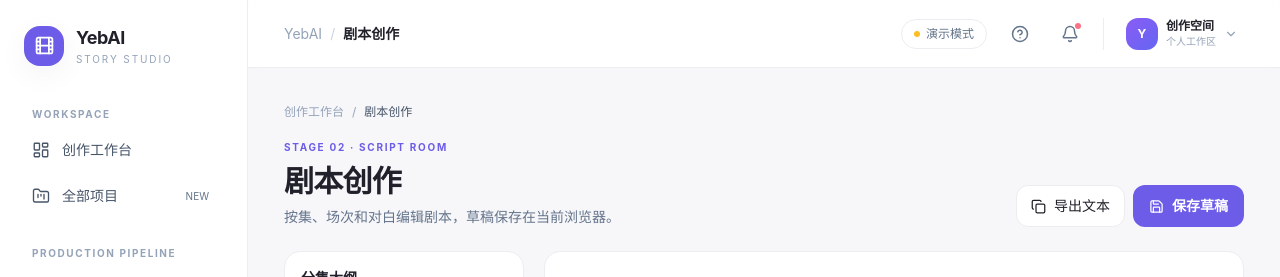
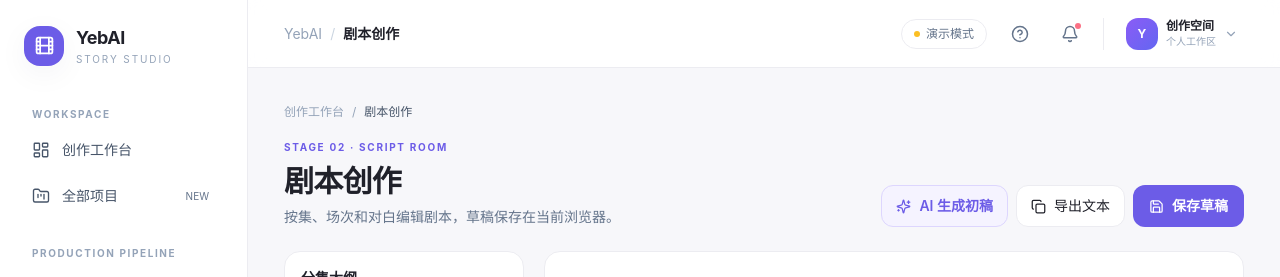
Before and after one commit to YE-Bai2/YebAI, a Next.js app: page /script in a window 1280 px wide. Shown: the top 277 px of the page. Built offline with nearby package versions, Linux system fonts and the light colour scheme.

Commit message:
feat: link AI draft generation from script editor

```diff
--- a/app/script/page.tsx
+++ b/app/script/page.tsx
@@ -2,7 +2,7 @@
 
 import { useEffect, useMemo, useState } from "react";
 import Link from "next/link";
-import { ArrowRight, Clapperboard, Copy, FilePlus2, Film, Plus, Save, Trash2 } from "lucide-react";
+import { ArrowRight, Clapperboard, Copy, FilePlus2, Film, Plus, Save, Sparkles, Trash2 } from "lucide-react";
 
 type Dialogue = { id: string; character: string; line: string; direction: string };
 type Scene = { id: string; heading: string; location: string; time: string; action: string; dialogue: Dialogue[] };
@@ -30,7 +30,7 @@ export default function ScriptPage() {
   function exportText(){const content=episodes.map(e=>`${e.title}\n本集梗概：${e.logline}\n\n${e.scenes.map(s=>`${s.heading}\n场景：${s.location} · ${s.time}\n${s.action}\n${s.dialogue.map(d=>`${d.character}：${d.line}${d.direction?`（${d.direction}）`:""}`).join("\n")}`).join("\n\n")}`).join("\n\n"+"=".repeat(24)+"\n\n");const blob=new Blob([content],{type:"text/plain;charset=utf-8"});const url=URL.createObjectURL(blob);const a=document.createElement("a");a.href=url;a.download="YebAI-剧本草稿.txt";a.click();URL.revokeObjectURL(url);setExportOpen(false);}
   if(!active)return null;
   return <div className="mx-auto max-w-7xl space-y-6">
-    <div className="flex flex-wrap items-end justify-between gap-4"><div><div className="flex items-center gap-2 text-xs text-slate-400"><Link href="/" className="hover:text-brand">创作工作台</Link><span>/</span><span className="text-slate-600">剧本创作</span></div><p className="mt-5 text-[10px] font-bold tracking-[.17em] text-brand">STAGE 02 · SCRIPT ROOM</p><h1 className="mt-2 text-3xl font-semibold tracking-tight">剧本创作</h1><p className="mt-2 text-sm text-slate-500">按集、场次和对白编辑剧本，草稿保存在当前浏览器。</p></div><div className="flex flex-wrap gap-2"><button onClick={()=>{setExportOpen(true)}} className="inline-flex items-center gap-2 rounded-xl border border-line bg-white px-3.5 py-2.5 text-sm hover:bg-slate-50"><Copy size={15}/>导出文本</button><button onClick={save} className="inline-flex items-center gap-2 rounded-xl bg-brand px-4 py-2.5 text-sm font-semibold text-white hover:bg-brand-dark"><Save size={15}/>{saved?"已保存":"保存草稿"}</button></div></div>
+    <div className="flex flex-wrap items-end justify-between gap-4"><div><div className="flex items-center gap-2 text-xs text-slate-400"><Link href="/" className="hover:text-brand">创作工作台</Link><span>/</span><span className="text-slate-600">剧本创作</span></div><p className="mt-5 text-[10px] font-bold tracking-[.17em] text-brand">STAGE 02 · SCRIPT ROOM</p><h1 className="mt-2 text-3xl font-semibold tracking-tight">剧本创作</h1><p className="mt-2 text-sm text-slate-500">按集、场次和对白编辑剧本，草稿保存在当前浏览器。</p></div><div className="flex flex-wrap gap-2"><Link href="/script/generate" className="inline-flex items-center gap-2 rounded-xl border border-violet-200 bg-violet-50 px-3.5 py-2.5 text-sm font-semibold text-brand hover:bg-violet-100"><Sparkles size={15}/>AI 生成初稿</Link><button onClick={()=>{setExportOpen(true)}} className="inline-flex items-center gap-2 rounded-xl border border-line bg-white px-3.5 py-2.5 text-sm hover:bg-slate-50"><Copy size={15}/>导出文本</button><button onClick={save} className="inline-flex items-center gap-2 rounded-xl bg-brand px-4 py-2.5 text-sm font-semibold text-white hover:bg-brand-dark"><Save size={15}/>{saved?"已保存":"保存草稿"}</button></div></div>
     {notice&&<div role="status" className="flex items-center justify-between rounded-xl border border-emerald-100 bg-emerald-50 px-4 py-3 text-sm text-emerald-800">{notice}<button onClick={()=>setNotice("")} className="text-xs">关闭</button></div>}
     <div className="grid items-start gap-5 xl:grid-cols-[240px_minmax(0,1fr)]">
       <aside className="rounded-2xl border border-line bg-white p-4"><div className="flex items-center justify-between"><div><p className="text-sm font-semibold">分集大纲</p><p className="mt-1 text-xs text-slate-400">{episodes.length} 集</p></div><button onClick={addEpisode} aria-label="添加一集" className="rounded-lg p-2 text-brand hover:bg-violet-50"><FilePlus2 size={17}/></button></div><div className="mt-4 space-y-2">{episodes.map((e,i)=><button key={e.id} onClick={()=>setActiveId(e.id)} className={`w-full rounded-xl border p-3 text-left transition ${e.id===activeId?"border-violet-200 bg-violet-50":"border-transparent bg-slate-50 hover:border-line"}`}><span className="text-[10px] text-slate-400">EPISODE {String(i+1).padStart(2,"0")}</span><span className="mt-1 block text-sm font-semibold">{e.title}</span><span className="mt-2 block line-clamp-2 text-xs leading-5 text-slate-500">{e.logline}</span></button>)}</div><div className="mt-5 rounded-xl bg-amber-50 p-3 text-xs leading-5 text-amber-800">本地草稿模式。尚未同步到账号、云端或数据库。</div></aside>
```
